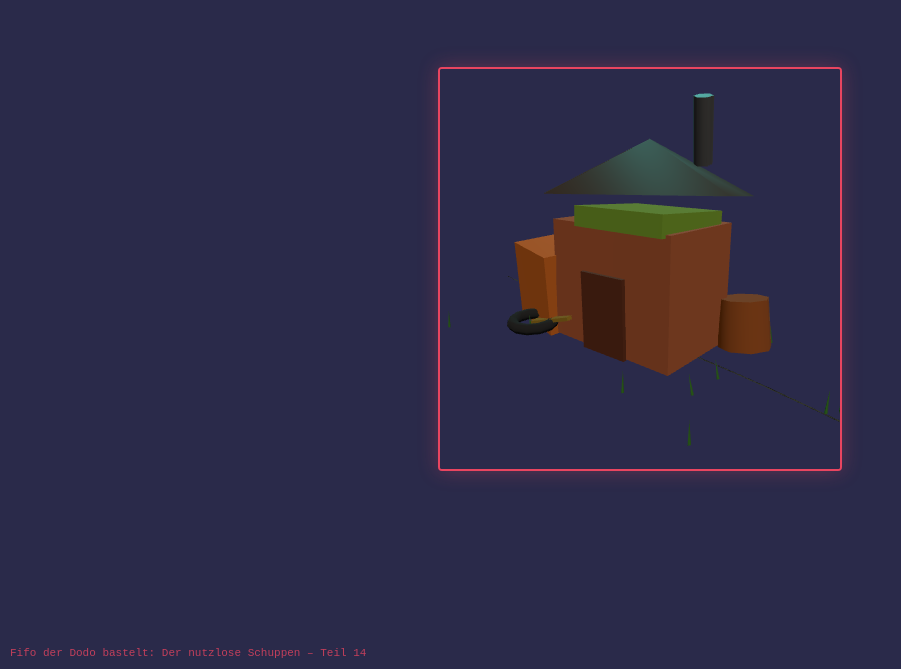
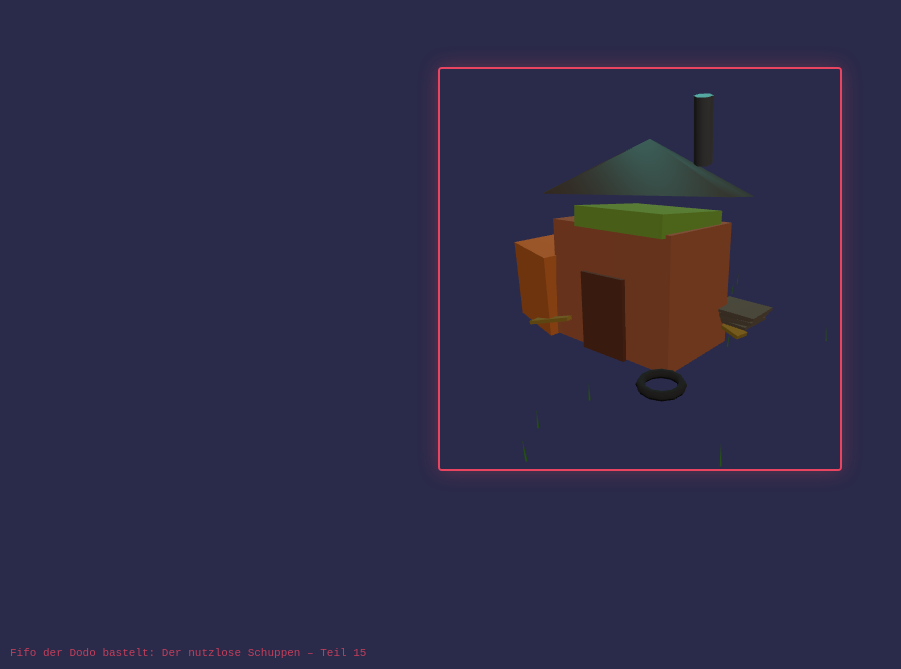
Before and after one commit to FifoderDodo/fifo-werkstatt, a plain HTML site: page 05-der-nutzlose-schuppen/index.html in a window 1280 px wide. Shown: the part 131-800 px from the top of the page, without its empty margins (0-901 px from the left). Drawn offline with nearby package versions, Linux system fonts and the light colour scheme; animation ran at ten frames a second.

Commit message:
Der nutzlose Schuppen: Teil 15 – Teil 15: Szene komplettiert mit Gerümpel, Boden, Gras, Maussteuerung und Animati

```diff
--- a/05-der-nutzlose-schuppen/index.html
+++ b/05-der-nutzlose-schuppen/index.html
@@ -2,7 +2,7 @@
 <html lang="de">
 <head><script type="module">import * as T from "https://unpkg.com/three@0.170.0/build/three.module.js"; window.THREE = T;</script>
   <meta charset="UTF-8">
-  <title>Der nutzlose Schuppen – Teil 14</title>
+  <title>Der nutzlose Schuppen – Teil 15</title>
   <style>
     body { margin: 0; background: #2a2a4a; display: flex; justify-content: center; align-items: center; min-height: 100vh; font-family: monospace; }
     canvas { border: 2px solid #e94560; border-radius: 4px; box-shadow: 0 0 20px rgba(233, 69, 96, 0.3); }
@@ -10,7 +10,7 @@
   </style>
 </head>
 <body>
-  <div id="info">Fifo der Dodo bastelt: Der nutzlose Schuppen – Teil 14</div>
+  <div id="info">Fifo der Dodo bastelt: Der nutzlose Schuppen – Teil 15</div>
   <script type="module">
     // Fifo der Dodo hier. Endspurt. Der Schuppen steht, das Gerümpel liegt. Noch ein paar Krümel, dann ist Feierabend.
 
@@ -164,42 +164,42 @@
 
     // FASS – rostig, steht schief rum
     const fass = new THREE.Mesh(
-      new THREE.CylinderGeometry(0.5, 0.55, 1, 8),
+      new THREE.CylinderGeometry(0.4, 0.45, 0.9, 8),
       matFass
     );
-    fass.position.set(1.8, 0.5, -1.2);
+    fass.position.set(-1.8, 0.45, -1.2);
     fass.rotation.z = 0.15;
-    fass.rotation.x = -0.1;
     scene.add(fass);
 
     // REIFEN – platt, liegt nur rum
     const reifen = new THREE.Mesh(
-      new THREE.TorusGeometry(0.45, 0.12, 6, 12),
+      new THREE.TorusGeometry(0.35, 0.08, 6, 12),
       matReifen
     );
-    reifen.position.set(-1.8, 0.25, 1.5);
+    reifen.position.set(1.8, 0.15, 1.3);
     reifen.rotation.x = Math.PI / 2;
     reifen.rotation.z = 0.3;
     scene.add(reifen);
 
-    // PLATTENSTAPEL – drei Stück, krumm übereinander
-    const platteGeo = new THREE.BoxGeometry(1.5, 0.1, 1.2);
-    for (let i = 0; i < 3; i++) {
+    // PLATTENSTAPEL – windschief
+    const platteGeo = new THREE.BoxGeometry(1.0, 0.06, 0.8);
+    for (let i = 0; i < 5; i++) {
       const platte = new THREE.Mesh(platteGeo, matPlatte);
-      platte.position.set(-0.5 + i * 0.15, 0.15 + i * 0.12, -1.5 + i * 0.1);
-      platte.rotation.x = 0.05 - i * 0.03;
-      platte.rotation.z = -0.04 + i * 0.02;
+      platte.position.set(1.5 + i * 0.05, 0.5 + i * 0.07, -1.3 + i * 0.03);
+      platte.rotation.z = (i % 2) * 0.08;
+      platte.rotation.y = (i % 3) * 0.05;
       scene.add(platte);
     }
 
-    // UNEBENER BODEN – Plane mit Vertices hoch/runter
-    const bodenGeo = new THREE.PlaneGeometry(12, 12, 20, 20);
+    // UNEBENER BODEN – Plane mit Vertex-Verschiebung
+    const bodenGeo = new THREE.PlaneGeometry(12, 12, 30, 30);
     const pos = bodenGeo.attributes.position;
     for (let i = 0; i < pos.count; i++) {
       const x = pos.getX(i);
       const z = pos.getZ(i);
-      // leichte Wellen + Zufall
-      pos.setY(i, Math.sin(x * 0.8) * 0.08 + Math.cos(z * 0.6) * 0.06 + (Math.random() - 0.5) * 0.04);
+      const noise = Math.sin(x * 0.8) * Math.cos(z * 0.7) * 0.08 +
+                    Math.sin(x * 2.1 + 1.3) * Math.cos(z * 1.9) * 0.04;
+      pos.setY(i, noise);
     }
     bodenGeo.computeVertexNormals();
     const boden = new THREE.Mesh(bodenGeo, matBoden);
@@ -207,61 +207,87 @@
     boden.position.y = -0.02;
     scene.add(boden);
 
-    // GRASHALME – 12 Stück, leicht schwankend
+    // GRASHALME – 12 Stück, schwingen im Wind
     const grasHalme = [];
-    const grasGeo = new THREE.ConeGeometry(0.03, 0.4, 3);
+    const grasGeo = new THREE.ConeGeometry(0.02, 0.35, 3);
     for (let i = 0; i < 12; i++) {
       const halm = new THREE.Mesh(grasGeo, matGras);
-      // zufällige Position um den Schuppen
       const angle = Math.random() * Math.PI * 2;
-      const radius = 2 + Math.random() * 3;
+      const radius = 1.5 + Math.random() * 3.5;
       halm.position.set(
         Math.cos(angle) * radius,
-        0.2,
+        0.15,
         Math.sin(angle) * radius
       );
-      halm.rotation.x = (Math.random() - 0.5) * 0.3;
       halm.rotation.z = (Math.random() - 0.5) * 0.3;
-      halm.userData = { baseRotX: halm.rotation.x, baseRotZ: halm.rotation.z, phase: Math.random() * Math.PI * 2 };
+      halm.rotation.x = (Math.random() - 0.5) * 0.2;
+      halm.userData = { phase: Math.random() * Math.PI * 2, speed: 0.8 + Math.random() * 0.6 };
       scene.add(halm);
       grasHalme.push(halm);
     }
 
-    // MAUSSTEUERUNG – einfach rumdrehen
-    let isDown = false, lastX = 0, lastY = 0;
-    const target = new THREE.Vector3(0, 1.5, 0);
-    const spherical = new THREE.Spherical();
-    spherical.setFromVector3(camera.position.clone().sub(target));
+    // MAUSSTEUERUNG – Orbit per Drag + Zoom
+    let isDragging = false;
+    let lastX = 0, lastY = 0;
+    let theta = Math.PI / 4;
+    let phi = Math.PI / 6;
+    let radius = 8.5;
 
-    canvas.addEventListener('mousedown', e => { isDown = true; lastX = e.clientX; lastY = e.clientY; });
-    window.addEventListener('mouseup', () => { isDown = false; });
+    function updateCamera() {
+      camera.position.x = radius * Math.sin(phi) * Math.cos(theta);
+      camera.position.y = radius * Math.cos(phi);
+      camera.position.z = radius * Math.sin(phi) * Math.sin(theta);
+      camera.lookAt(0, 1.5, 0);
+    }
+
+    canvas.addEventListener('mousedown', e => {
+      isDragging = true;
+      lastX = e.clientX;
+      lastY = e.clientY;
+      canvas.style.cursor = 'grabbing';
+    });
+
     window.addEventListener('mousemove', e => {
-      if (!isDown) return;
+      if (!isDragging) return;
       const dx = e.clientX - lastX;
       const dy = e.clientY - lastY;
-      spherical.theta -= dx * 0.005;
-      spherical.phi = THREE.MathUtils.clamp(spherical.phi - dy * 0.005, 0.2, Math.PI - 0.2);
-      lastX = e.clientX; lastY = e.clientY;
+      theta -= dx * 0.005;
+      phi = Math.max(0.15, Math.min(Math.PI - 0.15, phi - dy * 0.005));
+      lastX = e.clientX;
+      lastY = e.clientY;
+      updateCamera();
     });
-    window.addEventListener('wheel', e => {
-      spherical.radius = THREE.MathUtils.clamp(spherical.radius + e.deltaY * 0.01, 3, 15);
+
+    window.addEventListener('mouseup', () => {
+      isDragging = false;
+      canvas.style.cursor = 'grab';
     });
+
+    canvas.addEventListener('wheel', e => {
+      e.preventDefault();
+      radius = Math.max(3, Math.min(20, radius + e.deltaY * 0.01));
+      updateCamera();
+    }, { passive: false });
+
+    canvas.style.cursor = 'grab';
 
     // ANIMATIONSLOOP
     const clock = new THREE.Clock();
     function animate() {
+      requestAnimationFrame(animate);
       const t = clock.getElapsedTime();
-      // Gras schwingen
-      grasHalme.forEach((h, i) => {
-        const p = h.userData.phase + t * 1.2;
-        h.rotation.x = h.userData.baseRotX + Math.sin(p) * 0.08;
-        h.rotation.z = h.userData.baseRotZ + Math.cos(p * 0.7) * 0.05;
+
+      // Grashalme schwingen
+      grasHalme.forEach(h => {
+        const sway = Math.sin(t * h.userData.speed + h.userData.phase) * 0.12;
+        h.rotation.z = sway + (h.userData.baseZ || 0);
       });
-      // Kamera aus Spherical updaten
-      camera.position.setFromSpherical(spherical).add(target);
-      camera.lookAt(target);
+
+      // Leichtes Wackeln beim Dach
+      dach.rotation.y = 0.15 + Math.sin(t * 0.7) * 0.01;
+      dach.rotation.z = 0.07 + Math.cos(t * 0.5) * 0.008;
+
       renderer.render(scene, camera);
-      requestAnimationFrame(animate);
     }
     animate();
   </script>
```
